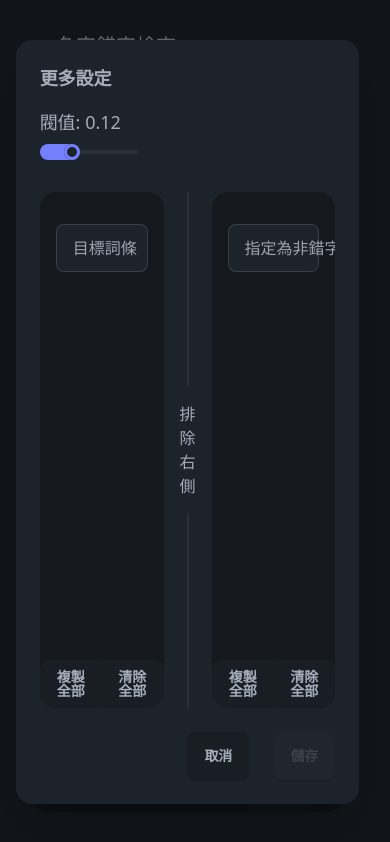
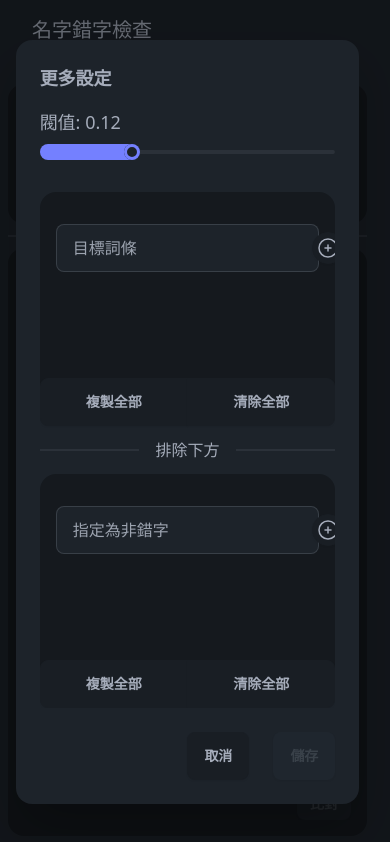
Before and after one commit to abc1230429/test-chinese-typos-scan, a React (Vite) app: page / in a window 390 px wide. Both pictures are taken after a click on the button "更多設定". Built offline with nearby package versions, Linux system fonts and the light colour scheme.

Commit message:
feat: rwd

```diff
--- a/src/components/TargetWordsForm.tsx
+++ b/src/components/TargetWordsForm.tsx
@@ -33,7 +33,7 @@ export const TargetWordsInput: React.FC<
   {
     addNoun: (noun: string) => void;
   } & React.InputHTMLAttributes<HTMLInputElement>
-> = ({ addNoun, ...inputProps }) => {
+> = ({ addNoun, className = "", ...inputProps }) => {
   const [value, setValue] = useState("");
   const handleConfirm = () => {
     const noun = value.trim();
@@ -41,8 +41,9 @@ export const TargetWordsInput: React.FC<
     setValue("");
   };
   return (
-    <>
-      <label className="input input-bordered flex items-center gap-2">
+    <label
+      className={`input input-bordered flex items-center gap-2 ${className}`}
+    >
       <input
         type="text"
         placeholder="輸入要比對的名字"
@@ -77,6 +78,5 @@ export const TargetWordsInput: React.FC<
         </svg>
       </button>
     </label>
-    </>
   );
 };
--- a/src/pages/Main/Article.tsx
+++ b/src/pages/Main/Article.tsx
@@ -39,18 +39,6 @@ const Article: React.FC = () => {
       if (quillInst.editor.isBlank()) setTypos([]);
     });
   }, []);
-
-  useEffect(() => {
-    const resize = () => {
-      if (!ref.current) return;
-      ref.current.style.height = "500px";
-      const parentHeight = ref.current.parentElement?.scrollHeight || 500;
-      ref.current.style.height = `calc(${parentHeight}px - 1rem)`;
-    };
-    resize();
-    window.addEventListener("resize", resize);
-    return () => window.removeEventListener("resize", resize);
-  }, [quill]);
 
   useEffect(() => {
     if (!quill) return;
@@ -123,18 +111,18 @@ const Article: React.FC = () => {
   };
 
   return (
-    <div className="flex h-full flex-col">
-      <div className="h-full flex-grow pb-4">
+    <div className="flex flex-1 flex-col overflow-auto">
+      <div className="flex-1 overflow-auto pb-4">
         <div ref={ref} className="h-full" />
       </div>
 
       <div className="flex w-full justify-between">
-        <div className="join flex-1">
+        <div className="join flex-1 basis-32 sm:basis-0">
           {!!typos.length && (
             <>
               <button
                 disabled={index < 1}
-                className="btn join-item btn-neutral"
+                className="btn join-item btn-neutral btn-sm sm:btn-md"
                 onClick={() => {
                   const newIndex = touchedRef.current ? index : index - 1;
                   setIndex(newIndex);
@@ -144,7 +132,7 @@ const Article: React.FC = () => {
                 «
               </button>
               <button
-                className="btn join-item btn-neutral"
+                className="btn join-item btn-neutral btn-sm sm:btn-md"
                 onClick={() => {
                   goToIndex(index);
                 }}
@@ -161,7 +149,7 @@ const Article: React.FC = () => {
               </button>
               <button
                 disabled={index >= typos.length - 1}
-                className="btn join-item btn-neutral"
+                className="btn join-item btn-neutral btn-sm sm:btn-md"
                 onClick={() => {
                   const newIndex = index + 1;
                   setIndex(newIndex);
@@ -173,12 +161,12 @@ const Article: React.FC = () => {
             </>
           )}
         </div>
-        <div className="flex flex-1 justify-center">
+        <div className="flex flex-1 justify-end sm:justify-center">
           <TyposModal typos={typos} />
         </div>
         <div className="flex flex-1 justify-end">
           <button
-            className="btn btn-primary text-primary-content"
+            className="btn btn-primary btn-sm text-primary-content sm:btn-md"
             onClick={handleComparison}
             disabled={!nouns.length || loading}
           >
--- a/src/pages/Main/SimpleTargetWordsForm.tsx
+++ b/src/pages/Main/SimpleTargetWordsForm.tsx
@@ -8,8 +8,8 @@ const SimpleTargetWordsForm = () => {
   const { nouns, addNoun, removeNoun } = useTargetNounStore();
   return (
     <>
-      <TargetWordsInput addNoun={addNoun} />
-      <div className="relative flex w-[calc(100%-250px)] flex-1 items-center gap-1 overflow-hidden px-2">
+      <TargetWordsInput addNoun={addNoun} className="w-full sm:w-auto" />
+      <div className="relative flex w-[calc(100%-250px)] flex-1 basis-36 items-center gap-1 overflow-hidden px-2">
         <TargetWordTags nouns={nouns} removeNoun={removeNoun} />
         <div className="pointer-events-none absolute right-0 h-full w-12 bg-gradient-to-r from-transparent to-base-300" />
       </div>
--- a/src/pages/Main/TyposModal.tsx
+++ b/src/pages/Main/TyposModal.tsx
@@ -9,7 +9,7 @@ const TyposModal: React.FC<{ typos: Typo[] }> = memo(({ typos }) => {
     <>
       {!!typos.length && (
         <button
-          className="btn btn-neutral"
+          className="btn btn-neutral btn-sm sm:btn-md"
           onClick={() =>
             document
               .querySelector<HTMLDialogElement>("#typos-modal")
--- a/src/pages/Main/index.css
+++ /dev/null
@@ -1,3 +0,0 @@
-.main-container {
-  @apply mx-auto grid h-svh md:max-w-4xl lg:max-w-7xl grid-rows-[auto_auto_auto_1fr] p-8;
-}
--- a/src/pages/Main/index.tsx
+++ b/src/pages/Main/index.tsx
@@ -1,21 +1,22 @@
 import Setting from "../Setting";
 import Article from "./Article";
 import SimpleTargetWordsForm from "./SimpleTargetWordsForm";
-import "./index.css";
 
 const Main: React.FC = () => {
   return (
-    <div className="main-container">
-      <div className="flex w-full flex-wrap items-center pb-6">
+    <div className="mx-auto grid h-svh max-w-4xl grid-rows-[auto_auto_auto_1fr] p-2 pt-4 sm:p-8 lg:max-w-7xl">
+      <div className="flex w-full flex-wrap items-center pb-4">
         <h1 className="px-6 text-xl">名字錯字檢查</h1>
-        <span>依照拼音搜尋文本中可能的專有名詞錯字</span>
+        <span className="pl-6 sm:pl-0">
+          依照拼音搜尋文本中可能的專有名詞錯字
+        </span>
       </div>
-      <div className="card flex flex-row justify-between overflow-hidden rounded-box bg-base-300 px-8 py-4">
+      <div className="card flex flex-row flex-wrap justify-between gap-3 overflow-hidden rounded-box bg-base-300 p-4 sm:gap-0  sm:px-8">
         <SimpleTargetWordsForm />
         <Setting />
       </div>
-      <div className="divider"></div>
-      <div className="card h-full overflow-hidden rounded-box bg-base-300 px-8 py-4">
+      <div className="divider my-1 sm:my-3"></div>
+      <div className="card flex overflow-auto rounded-box bg-base-300 p-4 sm:px-8">
         <Article />
       </div>
     </div>
--- a/src/pages/Setting/index.tsx
+++ b/src/pages/Setting/index.tsx
@@ -51,8 +51,8 @@ const Setting: React.FC = () => {
       <dialog ref={ref} style={{ scrollbarGutter: "stable" }} className="modal">
         <div className=" modal-box flex h-full max-w-3xl flex-col">
           <h3 className="text-lg font-bold">更多設定</h3>
-          <div className="grid flex-grow grid-cols-1 grid-rows-[auto_1fr] pt-4">
-            <div className="grid grid-cols-3 pb-8">
+          <div className="grid flex-1 grid-cols-1 grid-rows-[auto_1fr] pt-4">
+            <div className="grid sm:grid-cols-2 pb-8">
               <div className="form-control">
                 <span className="label-text pb-2 text-lg">
                   閥值: {setting.threshold}
@@ -70,8 +70,8 @@ const Setting: React.FC = () => {
                 />
               </div>
             </div>
-            <div className="flex w-full">
-              <div className="relative flex-1 overflow-hidden rounded-box bg-base-300 px-4 py-8">
+            <div className="flex w-full flex-col overflow-hidden sm:flex-row">
+              <div className="relative flex-1 overflow-visible rounded-box bg-base-300 px-4 py-8 sm:overflow-x-hidden">
                 <TargetWordsInput
                   addNoun={(noun: string) => {
                     setTargetNouns((state) => {
@@ -81,7 +81,7 @@ const Setting: React.FC = () => {
                   }}
                   placeholder="目標詞條"
                 />
-                <div className="overflow-hidden py-4">
+                <div className="py-4">
                   <div className="flex flex-wrap gap-2">
                     <TargetWordTags
                       nouns={targetNouns}
@@ -93,7 +93,6 @@ const Setting: React.FC = () => {
                     />
                   </div>
                 </div>
-                <button className="btn pointer-events-none opacity-0"></button>
                 <div className="join absolute bottom-0 left-0 flex w-full">
                   <button
                     className="btn join-item flex-1"
@@ -115,14 +114,15 @@ const Setting: React.FC = () => {
                   </button>
                 </div>
               </div>
-              <div className="divider divider-horizontal">
-                <div>
+              <div className="divider sm:divider-horizontal">
+                <div className=" hidden sm:block">
                   {"排除右側".split("").map((c) => (
                     <div key={c}>{c}</div>
                   ))}
                 </div>
+                <div className="sm:hidden">排除下方</div>
               </div>
-              <div className="relative flex-1 overflow-hidden rounded-box bg-base-300 px-4 py-8">
+              <div className="relative flex-1 overflow-visible rounded-box bg-base-300 px-4 py-8 sm:overflow-x-hidden">
                 <TargetWordsInput
                   addNoun={(noun: string) => {
                     setReservedNouns((state) => {
@@ -132,7 +132,7 @@ const Setting: React.FC = () => {
                   }}
                   placeholder="指定為非錯字"
                 />
-                <div className="overflow-hidden py-4">
+                <div className="py-4">
                   <div className="flex flex-wrap gap-2">
                     <TargetWordTags
                       nouns={reservedNouns}
@@ -144,7 +144,6 @@ const Setting: React.FC = () => {
                     />
                   </div>
                 </div>
-                <button className="btn pointer-events-none opacity-0"></button>
                 <div className="join absolute bottom-0 left-0 flex w-full">
                   <button
                     className="btn join-item flex-1"
```
Lines whose indentation alone changed are shown as unchanged.
